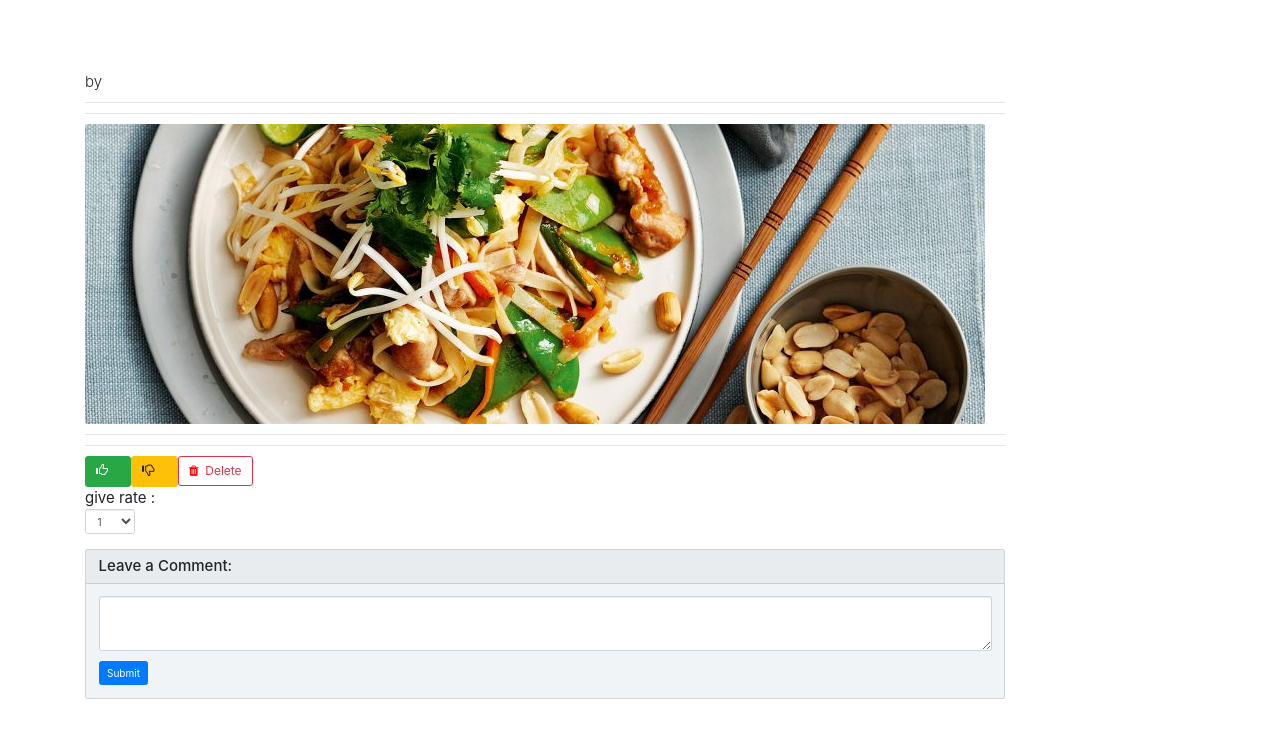
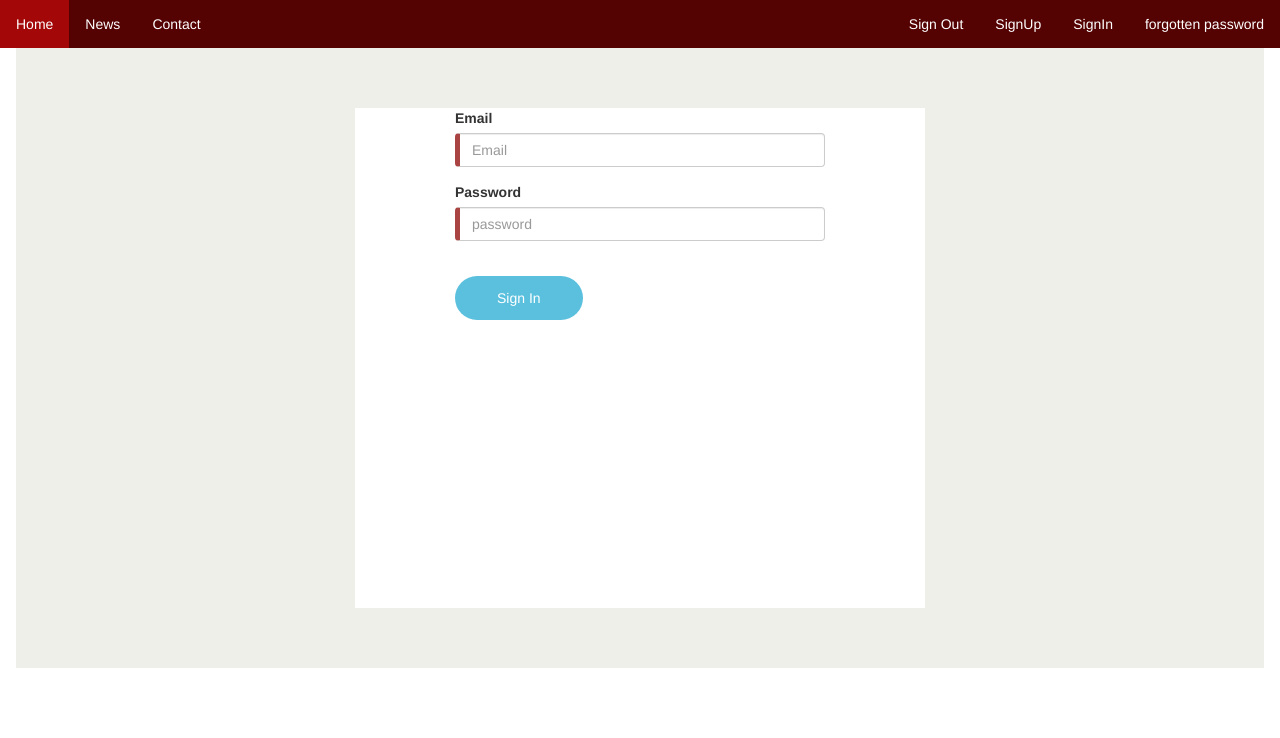
Before and after one commit to RealHack-2-0/CTD, an Angular app in the folder client/: page /login in a window 1280 px wide. Before the commit this address led to /. Shown: the top 738 px of the page. Built offline with nearby package versions, Linux system fonts and the light colour scheme.

Commit message:
add tokenizer

```diff
--- a/client/src/app/Auth/login/login.component.ts
+++ b/client/src/app/Auth/login/login.component.ts
@@ -21,7 +21,7 @@ export class LoginComponent implements OnInit {
     console.log(form.value);
     this.service.login(form.value).subscribe(
       res => {
-        // this.service.setToken(res['token']);
+        this.service.setToken(res['token']);
         // this.router.navigateByUrl('/userprofile');
       },
       err => {
--- a/client/src/app/api.service.ts
+++ b/client/src/app/api.service.ts
@@ -18,4 +18,16 @@ export class ApiService {
     return this.http.post(this.url + '/registerUser', formData);;
   }
 
+  setToken(token: string) {
+    localStorage.setItem('token', token);
+  }
+
+  getToken() {
+    return localStorage.getItem('token');
+  }
+
+  deleteToken() {
+    localStorage.removeItem('token');
+  }
+
 }
--- a/client/src/app/app-routing.module.ts
+++ b/client/src/app/app-routing.module.ts
@@ -1,7 +1,12 @@
 import { NgModule } from '@angular/core';
 import { Routes, RouterModule } from '@angular/router';
+import { LoginComponent } from './Auth/login/login.component';
+import { RegisterComponent } from './Auth/register/register.component';
 
-const routes: Routes = [];
+const routes: Routes = [
+  {path: 'login', component: LoginComponent},
+{path: 'register', component: RegisterComponent},
+];
 
 @NgModule({
   imports: [RouterModule.forRoot(routes)],
--- a/client/src/app/app.component.css
+++ b/client/src/app/app.component.css
@@ -0,0 +1,30 @@
+body {margin: 0;}
+
+ul.topnav {
+    list-style-type: none;
+    margin: 0;
+    padding: 0;
+    overflow: hidden;
+    background-color: rgb(85, 2, 2);
+}
+
+ul.topnav li {float: left;}
+
+ul.topnav li a {
+    display: block;
+    color: white;
+    text-align: center;
+    padding: 14px 16px;
+    text-decoration: none;
+}
+
+ul.topnav li a:hover:not(.active) {background-color: rgb(162, 174, 226);}
+
+ul.topnav li a.active {background-color: rgb(163, 7, 7);}
+
+ul.topnav li.right {float: right;}
+
+@media screen and (max-width: 600px){
+    ul.topnav li.right,
+    ul.topnav li {float: none;}
+}
--- a/client/src/app/app.component.html
+++ b/client/src/app/app.component.html
@@ -1,3 +1,23 @@
-<!-- <app-login></app-login> -->
-<!-- <app-register></app-register> -->
-<app-questions></app-questions>
+<!DOCTYPE html>
+<html>
+<head>
+<meta name="viewport" content="width=device-width, initial-scale=1.0">
+
+</head>
+<body>
+
+<ul class="topnav">
+  <li><a routerLink="/" class="active">Home</a></li>
+  <li><a >News</a></li>
+  <li><a >Contact</a></li>
+  <li class="right"><a href="/resetpassword">forgotten password</a></li>
+  <li class="right"><a routerLink="/login">SignIn</a></li>
+  <li class="right"><a routerLink="/regis">SignUp</a></li>
+  <li (click)="onLogout()" class="right"><a  routerLink="/login">Sign Out</a></li>
+</ul>
+
+<div style="padding:0 16px;">
+    <router-outlet></router-outlet>
+</div>
+</body>
+</html>
--- a/client/src/app/app.component.ts
+++ b/client/src/app/app.component.ts
@@ -7,4 +7,8 @@ import { Component } from '@angular/core';
 })
 export class AppComponent {
   title = 'client';
+  onLogout(){
+    // this.servive.deleteToken();
+    // this.router.navigate(['/login']);
+        }
 }
```
